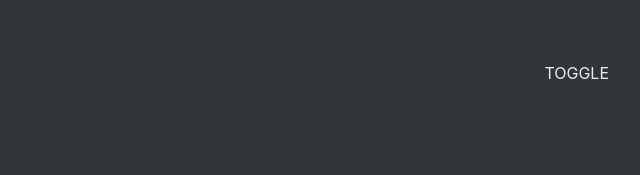
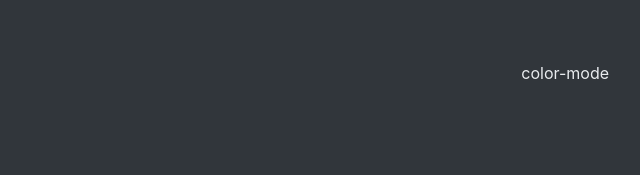
Before and after one commit to NoraLou/image-generator, a website built with Vite: page index.html in a window 1280 px wide. Shown: the top 175 px of the page, 511-1151 px from the left. Built offline with nearby package versions, Linux system fonts and the light colour scheme.

Commit message:
update color mode

```diff
--- a/index.html
+++ b/index.html
@@ -9,7 +9,7 @@
   <body>
     <header>
       <h1> Image Generator </h1>
-      <div>TOGGLE</div>
+      <div>color-mode</div>
     </header>
     <main>
       <figure>
```
